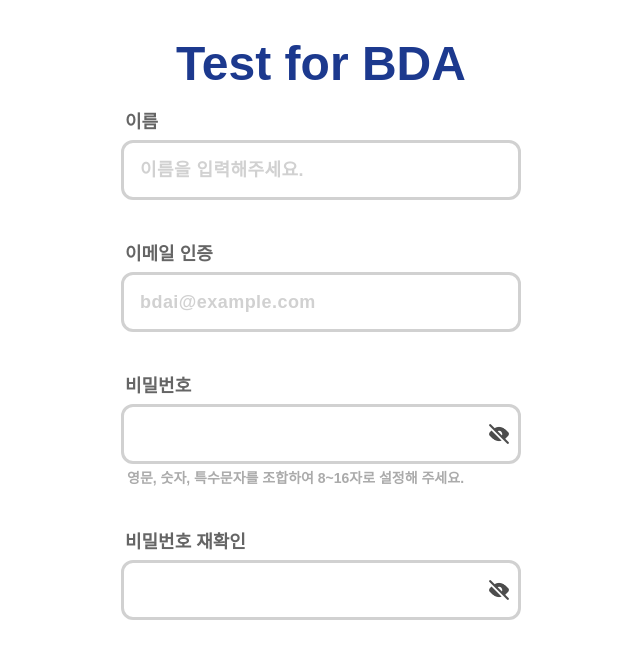
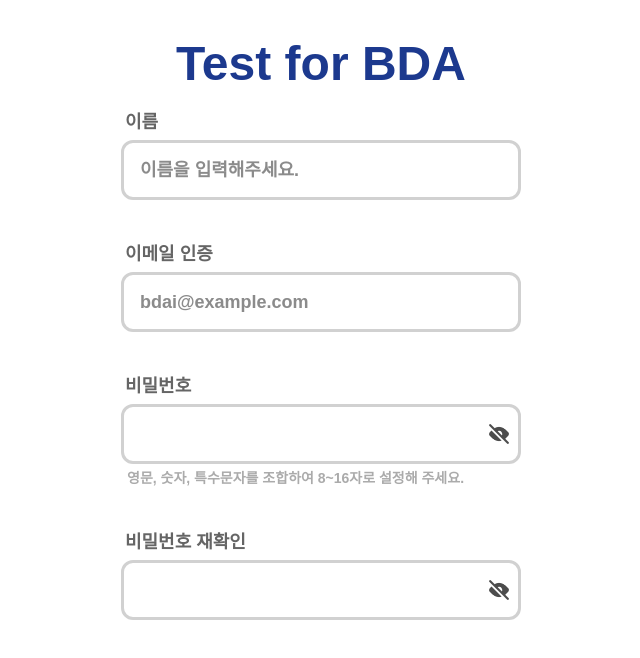
Before and after one commit to BDA-dev1/web-fe, a Next.js app: page / in a window 1280 px wide. Shown: the top 658 px of the page, without its empty margins (319-959 px from the left). Built offline with nearby package versions, Linux system fonts and the light colour scheme.

Commit message:
[#3]feat:input 입력 error 일 때-focus 색상 변경

```diff
--- a/src/components/common/input.tsx/input.tsx
+++ b/src/components/common/input.tsx/input.tsx
@@ -49,7 +49,10 @@ export const Input = ({
           className={[
             "appearance-none",
             sizes[size ?? "md"],
-            "text-lg font-semibold border-[3px] rounded-xl border-[#D1D1D1] tracking-wide px-4 py-2 pr-10 focus:outline-none focus:ring-2 focus:ring-blue-500 placeholder:text-[#D1D1D1]",
+            "text-lg font-semibold rounded-xl px-4 py-2 pr-10 focus:outline-none",
+            isError
+              ? "border-[3px] border-[#E8604B] focus:ring-2 focus:ring-[#E8604B]"
+              : "border-[3px] border-[#D1D1D1] focus:ring-2 focus:ring-blue-500",
             className,
           ]
             .filter(Boolean)
```
